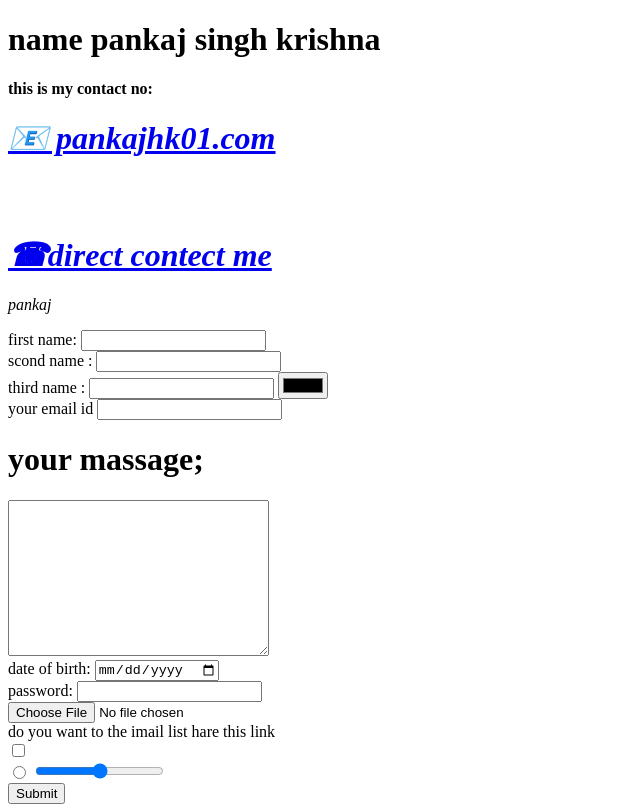
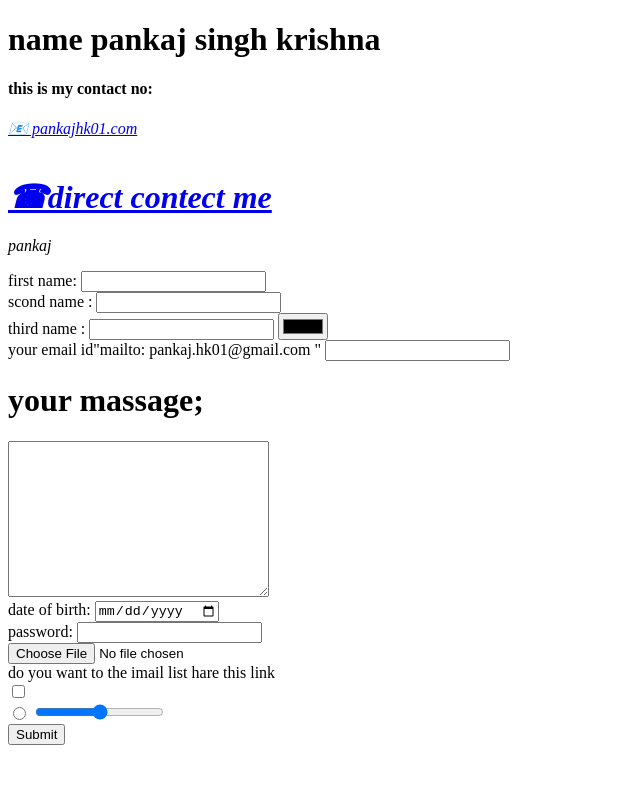
Before and after one commit to pankaj-12333/pkr, a plain HTML site: page contect.me.html in a window 1280 px wide. Shown: the whole page, without its empty margins (0-640 px from the left). Drawn offline with Linux system fonts and the light colour scheme.

Commit message:
Update contect.me.html

```diff
--- a/contect.me.html
+++ b/contect.me.html
@@ -12,7 +12,7 @@
     <h4><storng></storng>this is my contact no:</strong> </h4>
     <p><address>
 
-        <a href="https://mail.google.com/mail/u/0/#inbox "><h1>📧 pankajhk01.com </h1></a><br>&nbsp;
+        <a href="mailto: pankaj.hk01@gmail.com"<h1>📧 pankajhk01.com </h1></a><br>&nbsp;
         <a href="tel:7667055463"> <h1>☎direct contect me </h1></a>
         <A>pankaj</A>
         </a>
@@ -21,7 +21,8 @@
 
 <!--this is using for form fill up varifacation-->
 
-<form class="" action="mailto:pankaj.hk01@gmail.com" method="post">
+<form class="" action="
+" method="post">
     <label for="user"> first name:</label>
     <input type="text"><br>
     <label for="user">scond name :</label>
@@ -29,7 +30,30 @@
     <label for="user">third name :</label>
     <input type="text" name="" value="">
     <input type="color" name="" id=""><br>
-    <label for="user">your email id</label>
+    <label for="user">your email id"mailto: pankaj.hk01@gmail.com
+
+
+
+
+
+
+
+
+
+
+
+
+
+
+
+
+
+
+
+
+
+
+"</label>
     <input type="email" name="your email"id=""><br>
     <label for=""><h1> your massage;</h1></label>
     <textarea name="massage" id="" cols="30" rows="10"></textarea><br>
```
